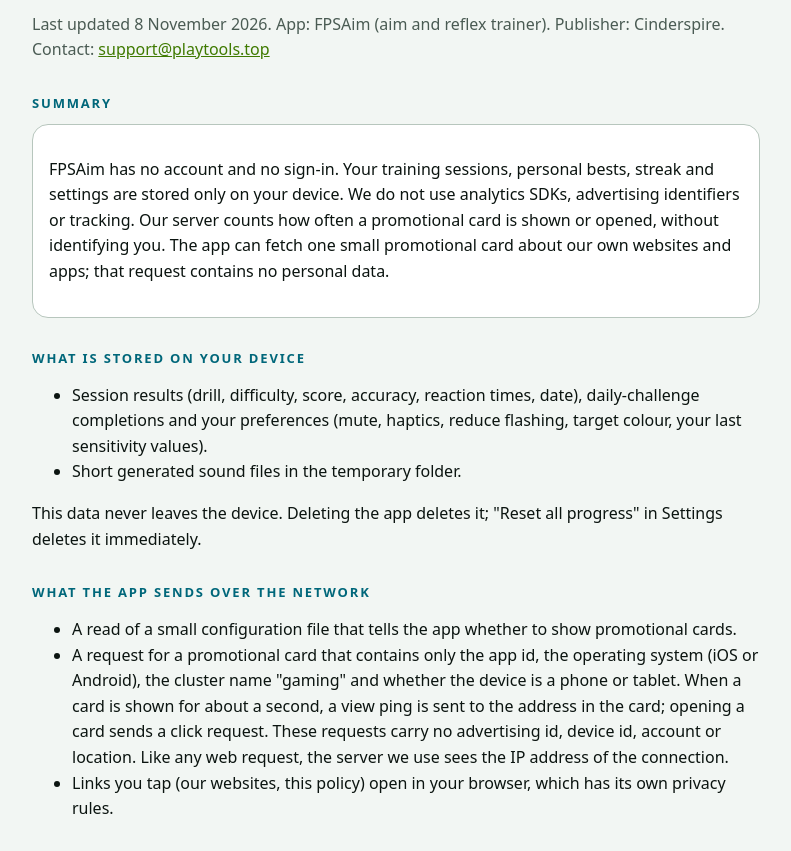
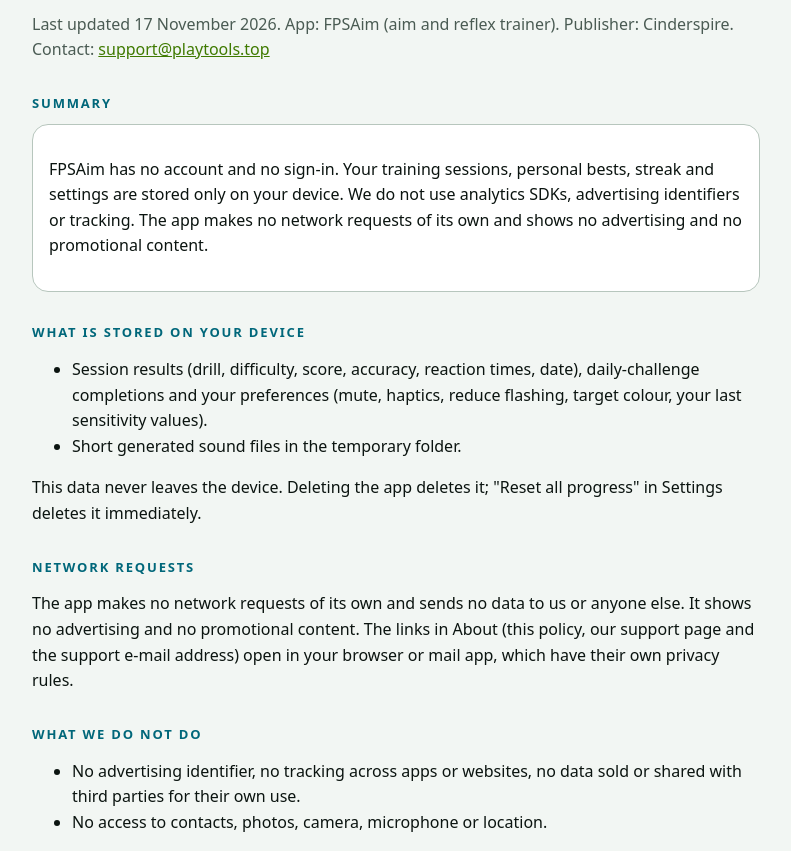
Before and after one commit to cinderspire/support, a plain HTML site: page privacy-fpsaim.html in a window 1280 px wide. Shown: the part 86-937 px from the top of the page, without its empty margins (244-1035 px from the left). Drawn offline with Linux system fonts and the light colour scheme.

Commit message:
privacy-fpsaim.html: text for the App Store build 2 (no cards, no links to our sites)

```diff
--- a/privacy-fpsaim.html
+++ b/privacy-fpsaim.html
@@ -15,20 +15,18 @@ nav a{margin-right:16px;font-weight:600}footer{margin-top:48px;color:var(--dim);
 details{background:var(--surface);border:1px solid var(--line);border-radius:12px;padding:12px 16px;margin:8px 0}summary{cursor:pointer;font-weight:700}
 </style></head><body><main>
 <h1>FPS<span>Aim</span> privacy policy</h1>
-<p class="dim">Last updated 8 November 2026. App: FPSAim (aim and reflex trainer). Publisher: Cinderspire. Contact: <a href="mailto:support@playtools.top">support@playtools.top</a></p>
+<p class="dim">Last updated 17 November 2026. App: FPSAim (aim and reflex trainer). Publisher: Cinderspire. Contact: <a href="mailto:support@playtools.top">support@playtools.top</a></p>
 
 <h2>Summary</h2>
-<div class="card"><p>FPSAim has no account and no sign-in. Your training sessions, personal bests, streak and settings are stored only on your device. We do not use analytics SDKs, advertising identifiers or tracking. Our server counts how often a promotional card is shown or opened, without identifying you. The app can fetch one small promotional card about our own websites and apps; that request contains no personal data.</p></div>
+<div class="card"><p>FPSAim has no account and no sign-in. Your training sessions, personal bests, streak and settings are stored only on your device. We do not use analytics SDKs, advertising identifiers or tracking. The app makes no network requests of its own and shows no advertising and no promotional content.</p></div>
 
 <h2>What is stored on your device</h2>
 <ul><li>Session results (drill, difficulty, score, accuracy, reaction times, date), daily-challenge completions and your preferences (mute, haptics, reduce flashing, target colour, your last sensitivity values).</li>
 <li>Short generated sound files in the temporary folder.</li></ul>
 <p>This data never leaves the device. Deleting the app deletes it; "Reset all progress" in Settings deletes it immediately.</p>
 
-<h2>What the app sends over the network</h2>
-<ul><li>A read of a small configuration file that tells the app whether to show promotional cards.</li>
-<li>A request for a promotional card that contains only the app id, the operating system (iOS or Android), the cluster name "gaming" and whether the device is a phone or tablet. When a card is shown for about a second, a view ping is sent to the address in the card; opening a card sends a click request. These requests carry no advertising id, device id, account or location. Like any web request, the server we use sees the IP address of the connection.</li>
-<li>Links you tap (our websites, this policy) open in your browser, which has its own privacy rules.</li></ul>
+<h2>Network requests</h2>
+<p>The app makes no network requests of its own and sends no data to us or anyone else. It shows no advertising and no promotional content. The links in About (this policy, our support page and the support e-mail address) open in your browser or mail app, which have their own privacy rules.</p>
 
 <h2>What we do not do</h2>
 <ul><li>No advertising identifier, no tracking across apps or websites, no data sold or shared with third parties for their own use.</li>
@@ -40,9 +38,6 @@ details{background:var(--surface);border:1px solid var(--line);border-radius:12p
 <h2>Your choices</h2>
 <p>You can mute sound and haptics, delete all progress in Settings, or uninstall the app. Because we hold no personal data about you, there is nothing for us to export or delete on a server.</p>
 
-<h2>Future ad support</h2>
-<p>A later version may show third-party ads. If that happens we will ask for your consent where the law requires it, offer non-personalised ads, and update this policy and the store privacy labels before release.</p>
-
 <h2>Changes and contact</h2>
 <p>We will post changes on this page with a new date. Questions: <a href="mailto:support@playtools.top">support@playtools.top</a>. Website: <a href="https://cinderspire.github.io/support/fpsaim.html">FPSAim support</a>.</p>
 </main></body></html>
```
